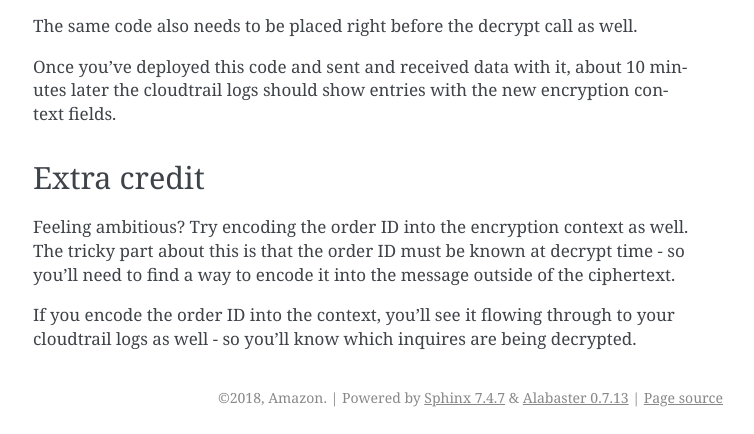
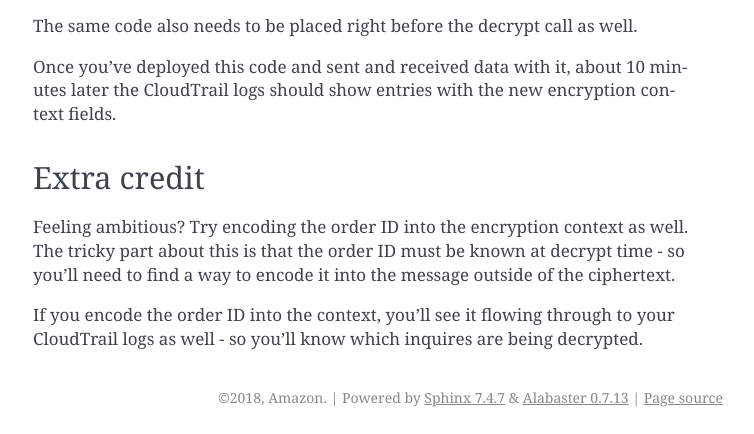
Before and after one commit to aws-samples/busy-engineers-encryption-sdk, a Sphinx documentation site: the page built from docs/exercises/1-kms_encryption.rst, in a window 1280 px wide and 900 px high, scrolled down 4104 px. Shown: the part 463-897 px from the top of the window, without its empty margins (387-1141 px from the left). Built offline with Sphinx 7.4.7, drawn with Linux system fonts in a browser that asks for light colours; some of the changed text lies outside the part shown.

```diff
--- a/docs/exercises/1-kms_encryption.rst
+++ b/docs/exercises/1-kms_encryption.rst
@@ -33,7 +33,7 @@ first. If you haven't, you can use this git command to catch up:
 This will give you a codebase that already has the base64 changes applied.
 Note that any uncommitted changes you've made already will be lost.
 
-If you haven't done exercise 0 at all, we encourage you to go through the
+If you haven't done Exercise 0 at all, we encourage you to go through the
 preparation and deployment steps in there at a minimum.
 
 Using KMS directly
@@ -284,7 +284,7 @@ actual encrypt call:
 The same code also needs to be placed right before the decrypt call as well.
 
 Once you've deployed this code and sent and received data with it, about 10
-minutes later the cloudtrail logs should show entries with the new encryption
+minutes later the CloudTrail logs should show entries with the new encryption
 context fields.
 
 Extra credit
@@ -296,5 +296,5 @@ time - so you'll need to find a way to encode it into the message outside of
 the ciphertext.
 
 If you encode the order ID into the context, you'll see it flowing through to
-your cloudtrail logs as well - so you'll know which inquires are being
+your CloudTrail logs as well - so you'll know which inquires are being
 decrypted.
```
Also changed, not shown: other parts of docs/exercises/1-kms_encryption.rst (+1 -1 lines).
